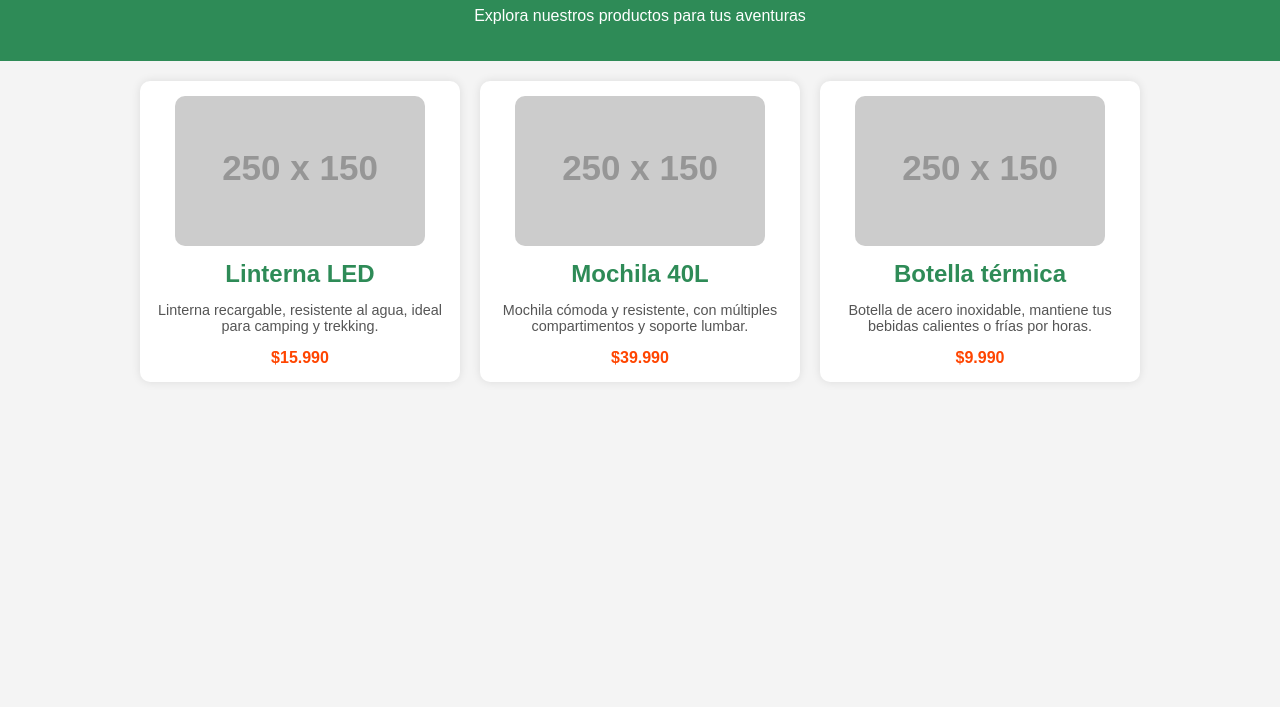
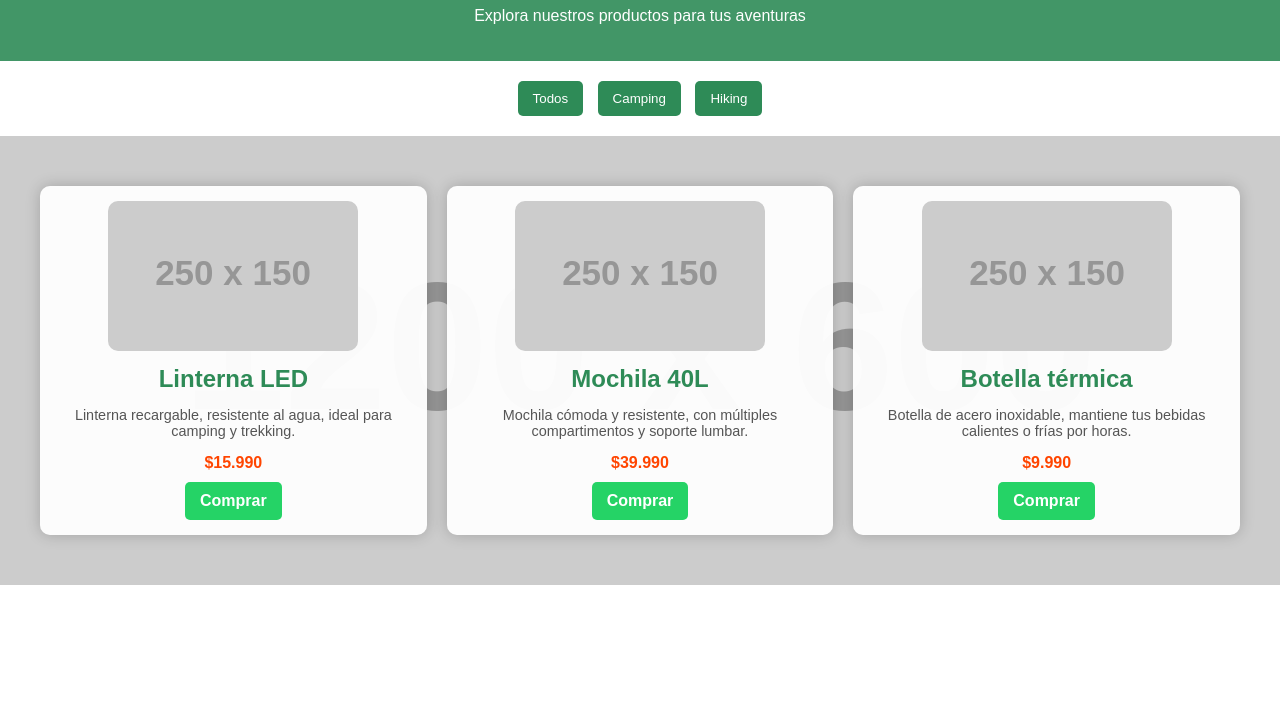
Before and after one commit to rapel-home/outdoor, a plain HTML site: page index.html in a window 1280 px wide. Shown: the part 93-800 px from the top of the page. Drawn offline with Linux system fonts and the light colour scheme; placeholder pictures from the web are drawn by us.

Commit message:
init pruebas

```diff
--- a/index.html
+++ b/index.html
@@ -7,46 +7,97 @@
     <style>
         body {
             font-family: Arial, sans-serif;
-            background-color: #f4f4f4;
             margin: 0;
             padding: 0;
         }
+
         header {
-            background-color: #2E8B57;
+            background-color: rgba(46, 139, 87, 0.9);
             color: white;
             padding: 20px;
             text-align: center;
         }
+
+        .filter {
+            text-align: center;
+            margin: 20px 0;
+        }
+
+        .filter button {
+            margin: 0 5px;
+            padding: 10px 15px;
+            border: none;
+            background-color: #2E8B57;
+            color: white;
+            border-radius: 5px;
+            cursor: pointer;
+        }
+
+        .filter button:hover {
+            background-color: #1e5b3f;
+        }
+
+        .products-section {
+            position: relative;
+            background: url('https://via.placeholder.com/1200x600') no-repeat center center/cover;
+            padding: 50px 20px;
+        }
+
         .container {
-            max-width: 1000px;
-            margin: 20px auto;
+            max-width: 1200px;
+            margin: 0 auto;
             display: grid;
             grid-template-columns: repeat(auto-fit, minmax(250px, 1fr));
             gap: 20px;
         }
+
         .product {
-            background-color: white;
+            background-color: rgba(255,255,255,0.95);
             border-radius: 10px;
-            box-shadow: 0 0 10px rgba(0,0,0,0.1);
+            box-shadow: 0 0 15px rgba(0,0,0,0.2);
             padding: 15px;
             text-align: center;
+            transition: transform 0.2s;
         }
+
+        .product:hover {
+            transform: translateY(-5px);
+        }
+
         .product img {
             max-width: 100%;
             border-radius: 10px;
         }
+
         .product h2 {
             color: #2E8B57;
             margin: 10px 0 5px;
         }
+
         .product p {
             font-size: 0.9em;
             color: #555;
         }
+
         .price {
             font-weight: bold;
             color: #FF4500;
             margin-top: 10px;
+        }
+
+        .buy-btn {
+            display: inline-block;
+            margin-top: 10px;
+            padding: 10px 15px;
+            background-color: #25D366; /* WhatsApp green */
+            color: white;
+            border-radius: 5px;
+            text-decoration: none;
+            font-weight: bold;
+        }
+
+        .buy-btn:hover {
+            background-color: #128C7E;
         }
     </style>
 </head>
@@ -56,17 +107,51 @@
         <p>Explora nuestros productos para tus aventuras</p>
     </header>
 
+    <div class="filter">
+        <button onclick="filterProducts('all')">Todos</button>
+        <button onclick="filterProducts('camping')">Camping</button>
+        <button onclick="filterProducts('hiking')">Hiking</button>
+    </div>
+
+    <section class="products-section">
         <div class="container" id="productos-container">
             <!-- Los productos se cargarán aquí -->
         </div>
+    </section>
 
     <script>
-        // Cargar productos desde JSON
-        fetch('productos.json')
-            .then(response => response.json())
-            .then(data => {
+        const productos = [
+            {
+                "nombre": "Linterna LED",
+                "descripcion": "Linterna recargable, resistente al agua, ideal para camping y trekking.",
+                "precio": "$15.990",
+                "imagen": "https://via.placeholder.com/250x150",
+                "categoria": "camping",
+                "whatsapp": "https://wa.me/56912345678?text=Hola,%20quiero%20comprar%20la%20Linterna%20LED"
+            },
+            {
+                "nombre": "Mochila 40L",
+                "descripcion": "Mochila cómoda y resistente, con múltiples compartimentos y soporte lumbar.",
+                "precio": "$39.990",
+                "imagen": "https://via.placeholder.com/250x150",
+                "categoria": "hiking",
+                "whatsapp": "https://wa.me/56912345678?text=Hola,%20quiero%20comprar%20la%20Mochila%2040L"
+            },
+            {
+                "nombre": "Botella térmica",
+                "descripcion": "Botella de acero inoxidable, mantiene tus bebidas calientes o frías por horas.",
+                "precio": "$9.990",
+                "imagen": "https://via.placeholder.com/250x150",
+                "categoria": "camping",
+                "whatsapp": "https://wa.me/56912345678?text=Hola,%20quiero%20comprar%20la%20Botella%20térmica"
+            }
+        ];
+
         const container = document.getElementById('productos-container');
-                data.forEach(producto => {
+
+        function displayProducts(filteredProducts) {
+            container.innerHTML = '';
+            filteredProducts.forEach(producto => {
                 const card = document.createElement('div');
                 card.className = 'product';
                 card.innerHTML = `
@@ -74,11 +159,23 @@
                     <h2>${producto.nombre}</h2>
                     <p>${producto.descripcion}</p>
                     <div class="price">${producto.precio}</div>
+                    <a class="buy-btn" href="${producto.whatsapp}" target="_blank">Comprar</a>
                 `;
                 container.appendChild(card);
             });
-            })
-            .catch(err => console.error('Error al cargar productos:', err));
+        }
+
+        function filterProducts(categoria) {
+            if(categoria === 'all') {
+                displayProducts(productos);
+            } else {
+                const filtered = productos.filter(p => p.categoria === categoria);
+                displayProducts(filtered);
+            }
+        }
+
+        // Mostrar todos al inicio
+        displayProducts(productos);
     </script>
 </body>
 </html>
```
Lines whose indentation alone changed are shown as unchanged.
